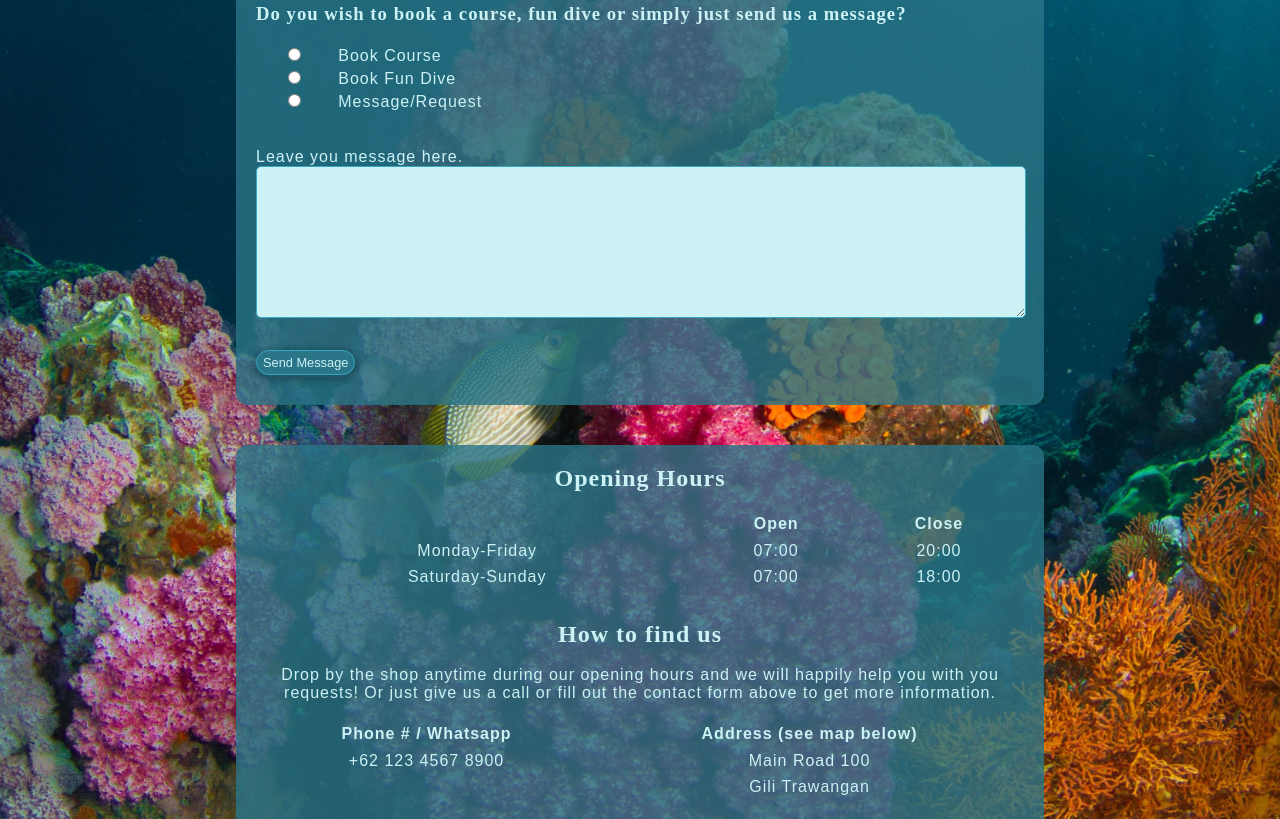
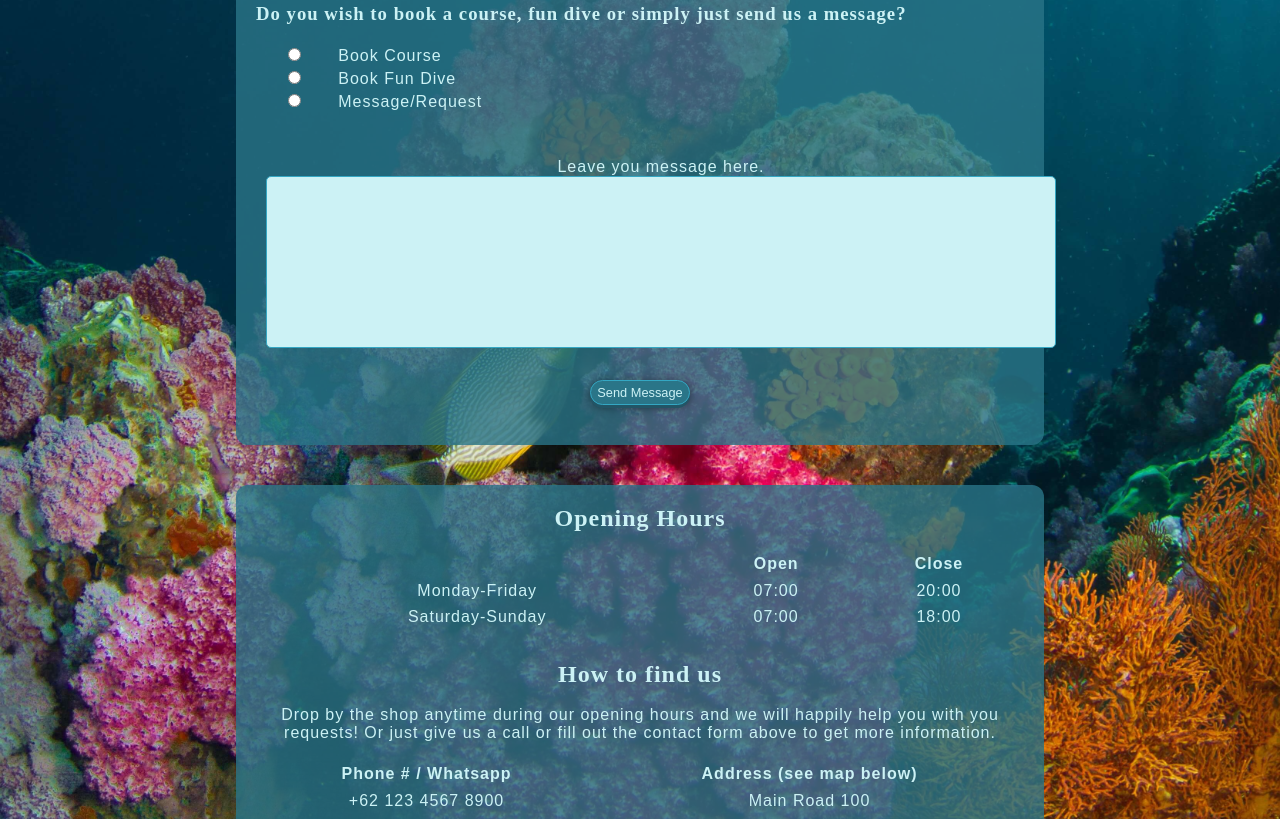
Before and after one commit to DebbieBergstrom/CI_PP1_DS, a plain HTML site: page index.html in a window 1280 px wide. Shown: the part 1956-2775 px from the top of the page. Drawn offline with Linux system fonts and the light colour scheme; a web font is replaced by a local one.

Commit message:
Add changes for the form textarea

```diff
--- a/assets/css/style.css
+++ b/assets/css/style.css
@@ -286,10 +286,6 @@ input:focus {
     background: rgb(164, 237, 202);
 }
 
-textarea:focus {
-    background: rgb(194, 250, 242);
-}
-
 table {
     border-collapse: seperate;
     width: 100%;
@@ -322,11 +318,25 @@ input {
     margin-bottom: 5px;
 }
 
+#textarea-wrapper {
+    padding: 10px 10px 10px 10px;
+    text-align: center;
+}
+
 textarea {
     border: 1px solid #34a7c3;
     border-radius: 5px;
     background-color: #ccf2f5;
-    width: 100%
+    width: 60vw;
+    max-width: 800px;
+    resize: none;
+    overflow: auto;
+    padding: 10px;
+    font-family: Arial, Helvetica, sans-serif;
+}
+
+textarea:focus {
+    background: rgb(194, 250, 242);
 }
 
 .datalist {
--- a/index.html
+++ b/index.html
@@ -16,7 +16,8 @@
 <body>
     <main id="page-max-width">
         <header class="head-container" id="page-max-width">
-            <a href="index.html" aria-label="Go to Home page"><h1 id="logo">Indo Diving Collective</h1>
+            <a href="index.html" aria-label="Go to Home page">
+                <h1 id="logo">Indo Diving Collective</h1>
             </a>
             <nav class="container-nav">
                 <ul id="menu">
@@ -174,12 +175,14 @@
                         </div>
                         <br>
                         <br>
+                            <div id="textarea-wrapper">
                                 <fieldset>
                                 <legend>Leave you message here.</legend>
                                     <textarea name="add-info" id="addinfo" cols="50" rows="10"></textarea>
                                 </fieldset>
                                 <br>
                                 <input type="submit" value="Send Message" class="submit-button">
+                            </div>
                     </form>
                 </div>
             </div>
@@ -233,7 +236,8 @@
                     </table>
 
                     <div id="map-wrapper">
-                        <iframe id="map"src="https://www.google.com/maps/embed?pb=!1m17!1m12!1m3!1d3947.538048196603!2d116.03803007673606!3d-8.348610970256145!2m3!1f0!2f0!3f0!3m2!1i1024!2i768!4f13.1!3m2!1m1!2zOMKwMjAnNTUuMCJTIDExNsKwMDInMzQuNCJF!5e0!3m2!1sen!2snl!4v1682941353028!5m2!1sen!2snl"
+                        <iframe id="map"
+                            src="https://www.google.com/maps/embed?pb=!1m17!1m12!1m3!1d3947.538048196603!2d116.03803007673606!3d-8.348610970256145!2m3!1f0!2f0!3f0!3m2!1i1024!2i768!4f13.1!3m2!1m1!2zOMKwMjAnNTUuMCJTIDExNsKwMDInMzQuNCJF!5e0!3m2!1sen!2snl!4v1682941353028!5m2!1sen!2snl"
                             width="400" height="300" style="border:0;" allowfullscreen="" loading="lazy"
                             referrerpolicy="no-referrer-when-downgrade">
                         </iframe>
```
Also changed, not shown: assets/image/icon-of-scuba-mask-vector-21687218.webp (added). Lines whose indentation alone changed are shown as unchanged.
